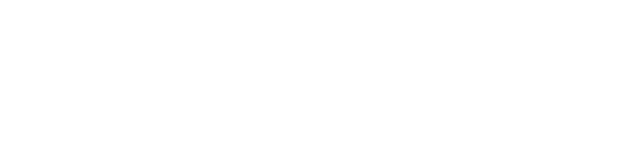
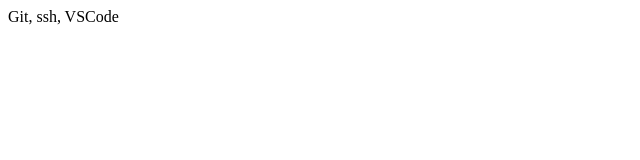
Before and after one commit to parapente/gitexample, a plain HTML site: page index.html in a window 1280 px wide. Shown: the whole page, without its empty margins (0-640 px from the left). Drawn offline with Linux system fonts and the light colour scheme.

Commit message:
Προσθήκη αναφορών σε εργαλεία που χρησιμοποιούμε

```diff
--- a/index.html
+++ b/index.html
@@ -7,6 +7,6 @@
     <title>Document</title>
 </head>
 <body>
-
+    Git, ssh, VSCode
 </body>
 </html>
```
